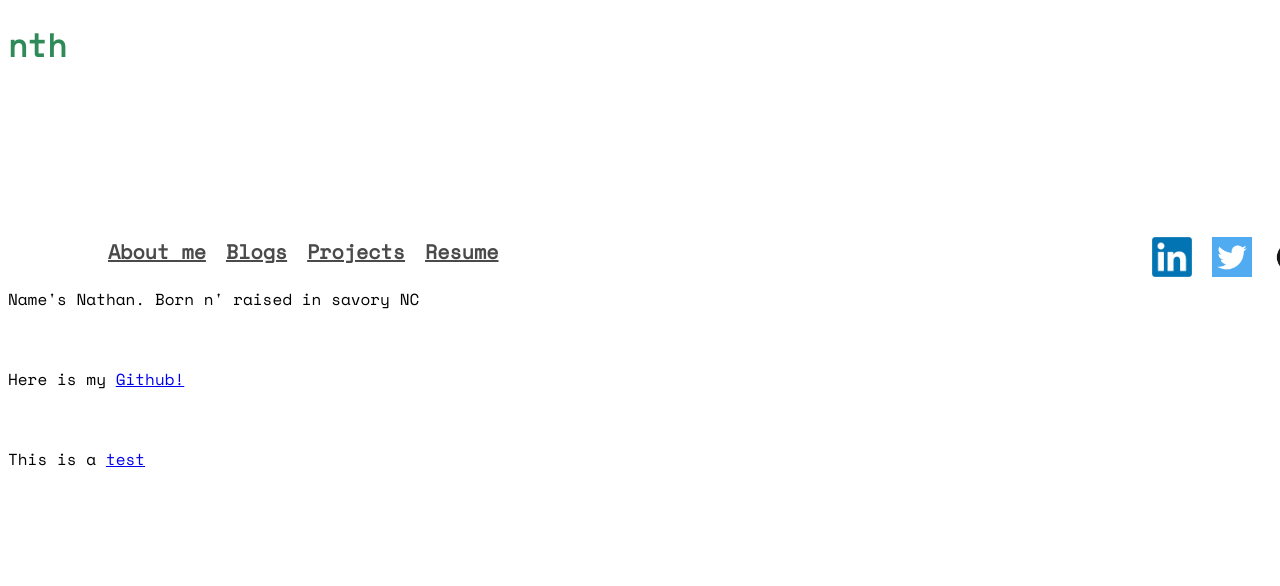
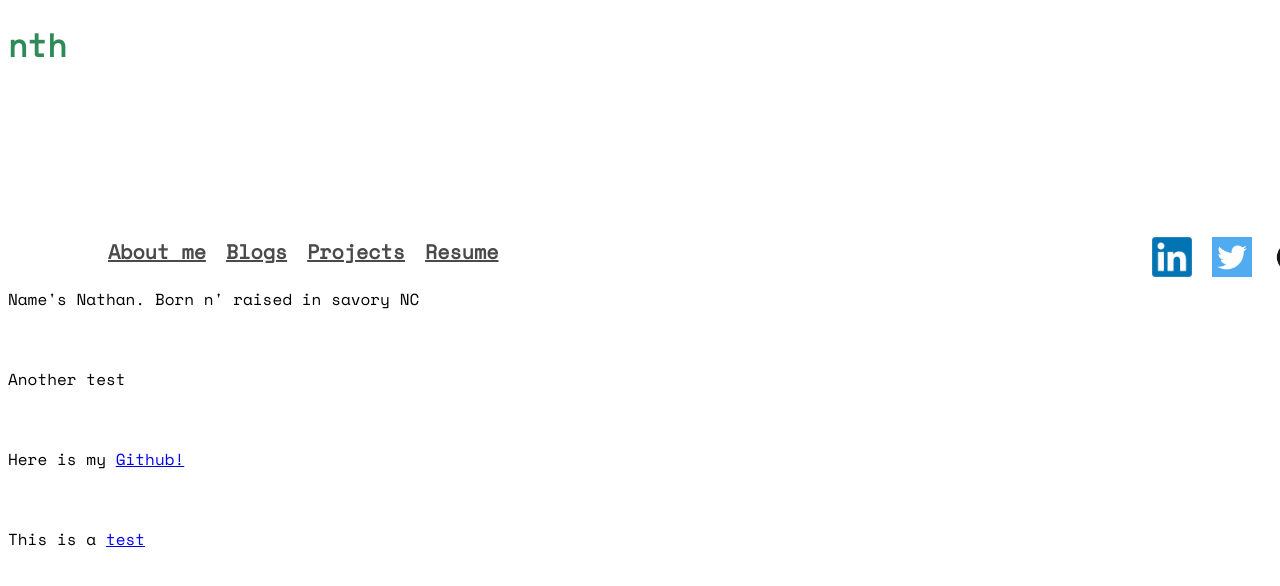
Before and after one commit to natethsieh/website, a plain HTML site: page index.html in a window 1280 px wide. Shown: the top 586 px of the page. Drawn offline with nearby package versions, Linux system fonts and the light colour scheme.

```diff
--- a/index.html
+++ b/index.html
@@ -46,6 +46,8 @@
   <div>
   <p>Name's Nathan. Born n' raised in savory NC</p>
   <br>
+  <p>Another test</p>
+  <br>
   <p>Here is my <a href="https://www.github.com/natethsieh/">Github!</a></p>
   <br>
   <p>This is a <a href="pages/dasmoto_proj.html">test</a></p>
```
Also changed, not shown: 1 other file.
